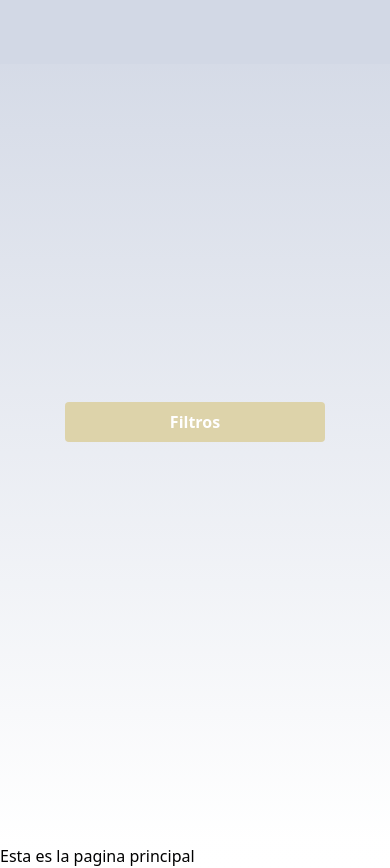
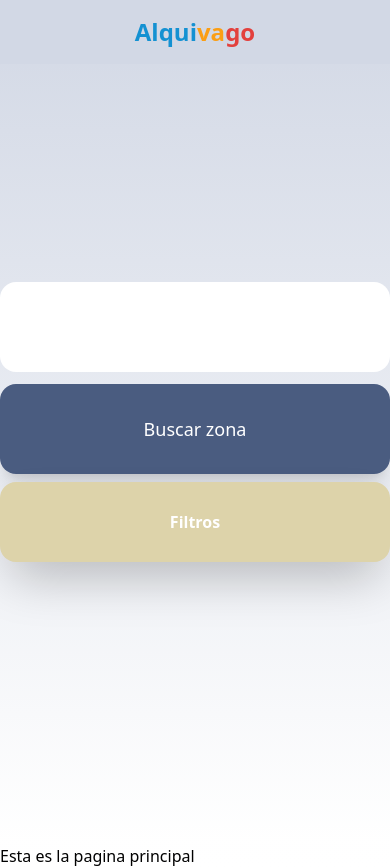
Before and after one commit to cristian-encalada/Alquivago, a Next.js app in the folder alquivago-nextjs/: page / in a window 390 px wide. Built offline with nearby package versions, Linux system fonts and the light colour scheme.

Commit message:
Adding search Bar

```diff
--- a/alquivago-nextjs/app/components/CurrencyButton.jsx
+++ b/alquivago-nextjs/app/components/CurrencyButton.jsx
@@ -32,6 +32,7 @@ export default function CurrencyButton({ filters, setFilters }) {
             name="moneda"
             value="moneda=USD"
             onClick={handleClick}
+            checked={filters.includes('moneda=USD')}
           />
           USD
         </li>
@@ -41,6 +42,7 @@ export default function CurrencyButton({ filters, setFilters }) {
             name="moneda"
             value="moneda=UYU"
             onClick={handleClick}
+            checked={filters.includes('moneda=UYU')}
           />
           UYU
         </li>
--- a/alquivago-nextjs/app/components/Header.jsx
+++ b/alquivago-nextjs/app/components/Header.jsx
@@ -4,15 +4,16 @@ import Link from 'next/link'
 import MobileFilter from './MobileFilter'
 import Bookmark from '../../public/Bookmark.svg'
 import ApplyFilters from './ApplyFilters'
+import SearchBar from './SearchBar'
 function Navbar() {
   return (
-    <nav className=" bg-azul-200 absolute top-0 flex h-16 w-full items-center justify-center lg:flex lg:items-center lg:h-16 lg:w-full lg:justify-around lg:bg-azul-200">
-      <div className='lg:absolute lg:left-0 lg:flex lg:items-end ml-16'>
+    <nav className=" bg-azul-200 absolute top-0 flex h-16 w-full items-center justify-center lg:items-center lg:h-16 lg:w-full lg:justify-around lg:bg-azul-200">
+      <div className='lg:absolute lg:left-0 flex justify-center lg:items-end lg:ml-16 text-center'>
         <Link href='/'>
-          <h1 className="text-[#1491D2] hidden text-2xl font-semibold lg:mb-3 lg:block">Alqui</h1>
+          <h1 className="text-[#1491D2] text-2xl font-semibold lg:mb-3 lg:block">Alqui</h1>
           </Link>
-          <h1 className="text-[#FB9E14] hidden text-2xl font-semibold lg:mb-3 lg:block">va</h1>
-          <h1 className="text-[#E3403D] hidden text-2xl font-semibold lg:mb-3 lg:block">go</h1>
+          <h1 className="text-[#FB9E14] text-2xl font-semibold lg:mb-3 lg:block">va</h1>
+          <h1 className="text-[#E3403D] text-2xl font-semibold lg:mb-3 lg:block">go</h1>
       </div>
     <ul className='hidden lg:flex lg:absolute lg:right-10 gap-10 items-center'>
       <li className="font-medium text-lg text-azul-800 hover:scale-110 hover:text-dorado-600 transition"><Link href='/publish'>Alquiler</Link></li>
@@ -24,8 +25,9 @@ function Navbar() {
 
 function Header() {
   return (
-    <header className="from-azul-200 to-white flex h-screen flex-col items-center justify-center bg-opacity-60 bg-gradient-to-b bg-blend-multiply lg:flex lg:h-screen lg:w-full lg:flex-col lg:items-center lg:justify-center lg:bg-cover lg:bg-center">
+    <header className="from-azul-200 gap-2 to-white flex h-screen flex-col items-center justify-center bg-opacity-60 bg-gradient-to-b bg-blend-multiply lg:flex lg:h-screen lg:w-full lg:flex-col lg:items-center lg:justify-center lg:bg-cover lg:bg-center">
       <Navbar/>
+      <SearchBar/>
       <section className='md:flex w-full absolute hidden gap-5 justify-center'>
       <ApplyFilters />
       </section>
--- a/alquivago-nextjs/app/components/MobileFilter.jsx
+++ b/alquivago-nextjs/app/components/MobileFilter.jsx
@@ -85,7 +85,7 @@ export default function MobileFilter() {
 
   return (
     <>
-    <button className="bg-dorado-200 hover:bg-dorado-500 w-4/6 text-white font-bold py-2 px-6 rounded md:hidden" onClick={handleVisibility}>Filtros</button>
+    <button className="bg-dorado-200 hover:bg-dorado-500 container text-white font-bold h-20 rounded-2xl shadow-2xl md:hidden" onClick={handleVisibility}>Filtros</button>
     <section className={`md:hidden ${visible} fixed z-50 inset-0 m-auto h-screen w-full flex-col justify-center items-center bg-slate-200`}>
       <div className="absolute top-0 right-0" onClick={handleVisibility}>Cerrar</div>
     <div className={`flex-col items-center justify-center gap-2 text-center text-xl font-medium text-slate-600 w-full`}>
--- /dev/null
+++ b/alquivago-nextjs/app/components/SearchBar.js
@@ -0,0 +1,34 @@
+'use client'
+import React, { useState } from 'react';
+
+export default function SearchBar() {
+  const [searchValue, setSearchValue] = useState('');
+
+  const handleChange = (e) => {
+    const stringFormated = e.target.value.toUpperCase()
+    setSearchValue(stringFormated);
+  };
+
+  const handleClick = () => {
+    console.log(searchValue); // Accede al valor actual del campo de búsqueda
+    // Aquí puedes hacer lo que necesites con el valor, como enviarlo a una función de búsqueda, etc.
+  };
+
+  return (
+    <section className='container flex-col lg:flex-row lg:w-1/2 justify-center items-center gap-3 lg:h-20 lg:gap-2 h-48 bg-transparent lg:mb-36 rounded-2xl shadow-xl flex'>
+      <input
+        className='lg:w-5/6 w-full h-full lg:rounded-l-2xl rounded-2xl text-center font-medium text-2xl'
+        type="search"
+        onChange={handleChange} // Utiliza onChange para manejar cambios en el input
+      />
+      <div className="lg:w-1/6 w-full h-full lg:rounded-r-2xl rounded-2xl bg-azul-600">
+        <button
+          className="text-center w-full h-full hover:scale-125 transition font-medium text-white text-lg"
+          onClick={handleClick}
+        >
+          Buscar zona
+        </button>
+      </div>
+    </section>
+  );
+}
```
